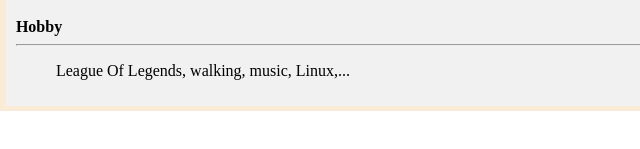
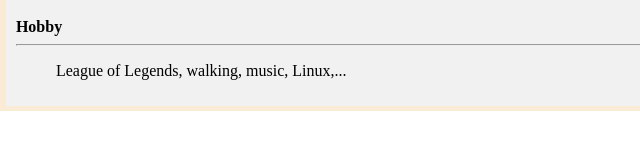
Before and after one commit to ngtankhoa/cv, a website: page index.html in a window 1280 px wide. Shown: the part 485-634 px from the top of the page, 285-925 px from the left. Drawn offline with Linux system fonts and the light colour scheme.

Commit message:
grammar error wtf

```diff
--- a/index.html
+++ b/index.html
@@ -125,7 +125,7 @@
                 <h4>Hobby</h4>
                 <hr>
                 <ul>
-                    <li>League Of Legends, walking, music, Linux,...</li>
+                    <li>League of Legends, walking, music, Linux,...</li>
                 </ul>
             </div>
         </div>
```
